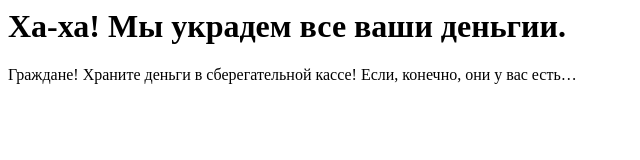
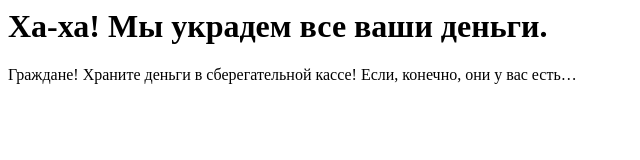
Before and after one commit to sashavlock1603-dot/-, a plain HTML site: page index.html in a window 1280 px wide. Shown: the full height of the page, 0-640 px from the left. Drawn offline with Linux system fonts and the light colour scheme.

Commit message:
Update index.html

```diff
--- a/index.html
+++ b/index.html
@@ -3,8 +3,9 @@
   <title>Мошшеничество</title>
  </head>
  <body>
-  <h1>Ха-ха! Мы украдем все ваши деньгии.</h1>
+  <h1>Ха-ха! Мы украдем все ваши деньги.</h1>
   <p>
    Граждане! Храните деньги в сберегательной кассе! Если, конечно, они у вас есть…</p>
  </body>
+
 </html>
```
